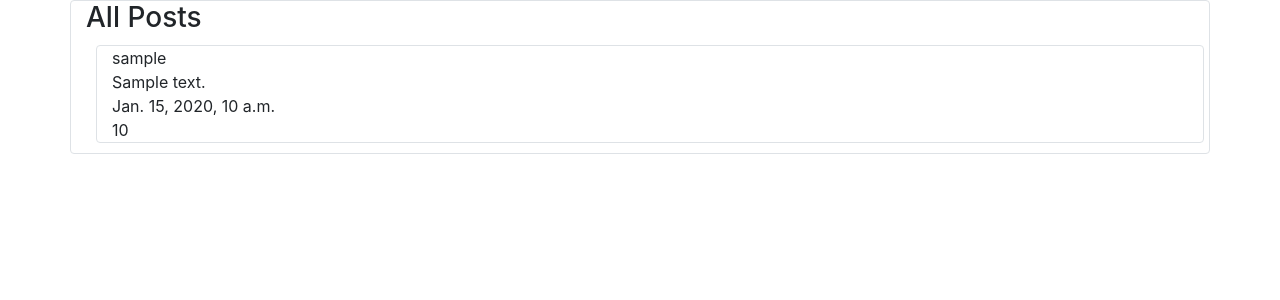
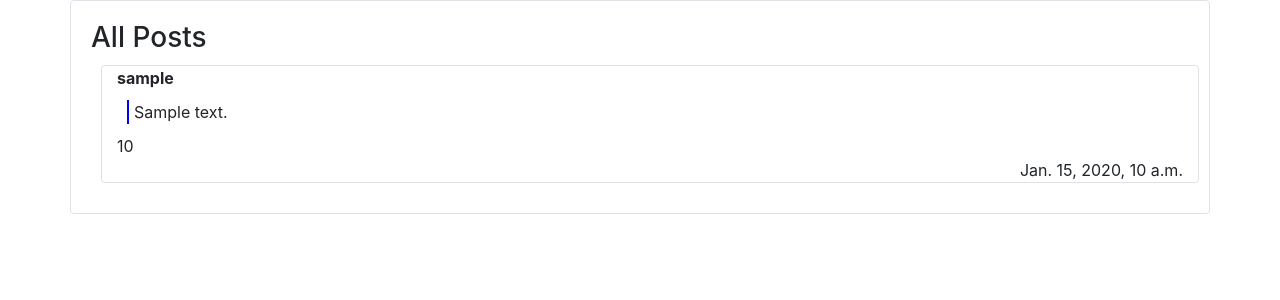
Before and after one commit to AdityaGoyal1999/Social-Media, a Django app: template network/templates/network/index.html in a window 1280 px wide. Shown: the part 56-356 px from the top of the page. Run offline with Django 3.2, Linux system fonts and the light colour scheme; the template is opened without the code that fills it: most values are stand-ins (such as "Sample title", 1, 10 or a date in 2020); parts of the project's set-up code (start-up, migrations or seed data) failed here and were passed over; some libraries are stand-ins or nearby versions.

Commit message:
Requirement 2 satisfied

```diff
--- a/network/static/network/index.css
+++ b/network/static/network/index.css
@@ -3,3 +3,14 @@
     margin-top: 30px;
     margin-bottom: 20px;
 }
+
+#all-posts {
+    padding: 20px;
+    margin-bottom: 20px;
+}
+
+.post-content {
+    margin: 10px;
+    border-left: 2px solid blue;
+    padding-left: 5px;
+}
--- a/network/templates/network/index.html
+++ b/network/templates/network/index.html
@@ -14,12 +14,15 @@
     </form>
 </div>
 {% endif %}
-<div class="container border rounded">
+<div class="container border rounded" id="all-posts">
     <h3>All Posts</h3>
     <div>
         {% for post in posts %}
-        <div class="container border rounded" style="margin: 10px;">
-            {{ post.publisher.username }}<br> {{ post.content }}<br> {{ post.pub_time }}<br> {{ post.likes }}
+        <div class="container border rounded post" style="margin: 10px;">
+            <b>{{ post.publisher.username }}</b><br>
+            <p class="post-content">{{ post.content }}</p>
+            <p style="margin: 0px;">{{ post.likes }}</p>
+            <p style="text-align: right; margin: 0px;">{{ post.pub_time }}</p>
         </div>
         {% empty %}
         <p>No posts</p>
--- a/network/templates/network/layout.html
+++ b/network/templates/network/layout.html
@@ -10,7 +10,6 @@
 </head>
 
 <body>
-
     <nav class="navbar navbar-expand-lg navbar-light bg-light">
         <a class="navbar-brand" href="{% url 'index' %}">Network</a>
 
```
